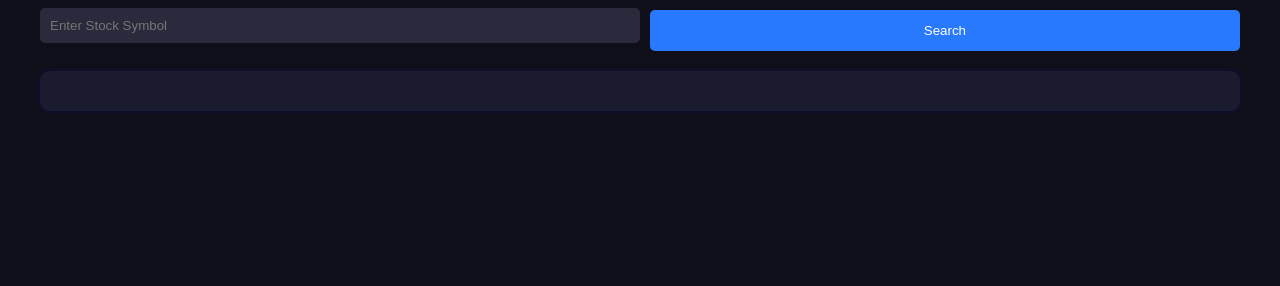
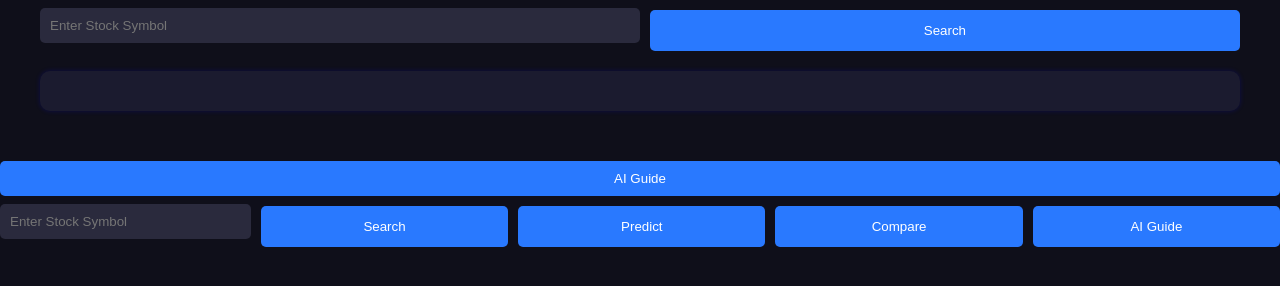
Before and after one commit to Sohan-ghosh835/stock-tracker-frontend, a plain HTML site: page dashboard.html in a window 1280 px wide. Shown: the part 126-412 px from the top of the page. Drawn offline with nearby package versions, Linux system fonts and the light colour scheme.

Commit message:
Add files via upload

```diff
--- a/dashboard.html
+++ b/dashboard.html
@@ -16,6 +16,16 @@
     </div>
     <div id="stockDetails"></div>
   </div>
+  <button class="btn" onclick="getAIGuide()">AI Guide</button>
+
+  <div class="search-box">
+  <input type="text" id="symbolInput" placeholder="Enter Stock Symbol">
+  <button class="btn" onclick="fetchStock()">Search</button>
+  <button class="btn" onclick="predictStock()">Predict</button>
+  <button class="btn" onclick="compareStocks()">Compare</button>
+  <button class="btn" onclick="getAIGuide()">AI Guide</button>
+</div>
+
   <script src="script.js"></script>
 </body>
 </html>
--- a/script.js
+++ b/script.js
@@ -199,3 +199,29 @@ async function getAIGuide() {
     alert("Failed to get AI guide.");
   }
 }
+
+async function getAIGuide() {
+  const symbol = document.getElementById("symbolInput").value.trim();
+  if (!symbol) return;
+
+  try {
+    const res = await fetch(`https://stock-tracker-backend-6sye.onrender.com/ai-guide/${symbol}`);
+    const data = await res.json();
+
+    if (data.error) {
+      alert("AI Guide Error: " + data.error);
+      return;
+    }
+
+    let html = `
+      <h2>🧠 AI Guide for ${symbol.toUpperCase()}</h2>
+      <p><strong>Pros:</strong> ${data.pros || 'N/A'}</p>
+      <p><strong>Cons:</strong> ${data.cons || 'N/A'}</p>
+    `;
+
+    document.getElementById("stockDetails").innerHTML += html;
+  } catch (err) {
+    console.error("AI Guide error:", err);
+    alert("Failed to get AI guide.");
+  }
+}
```
